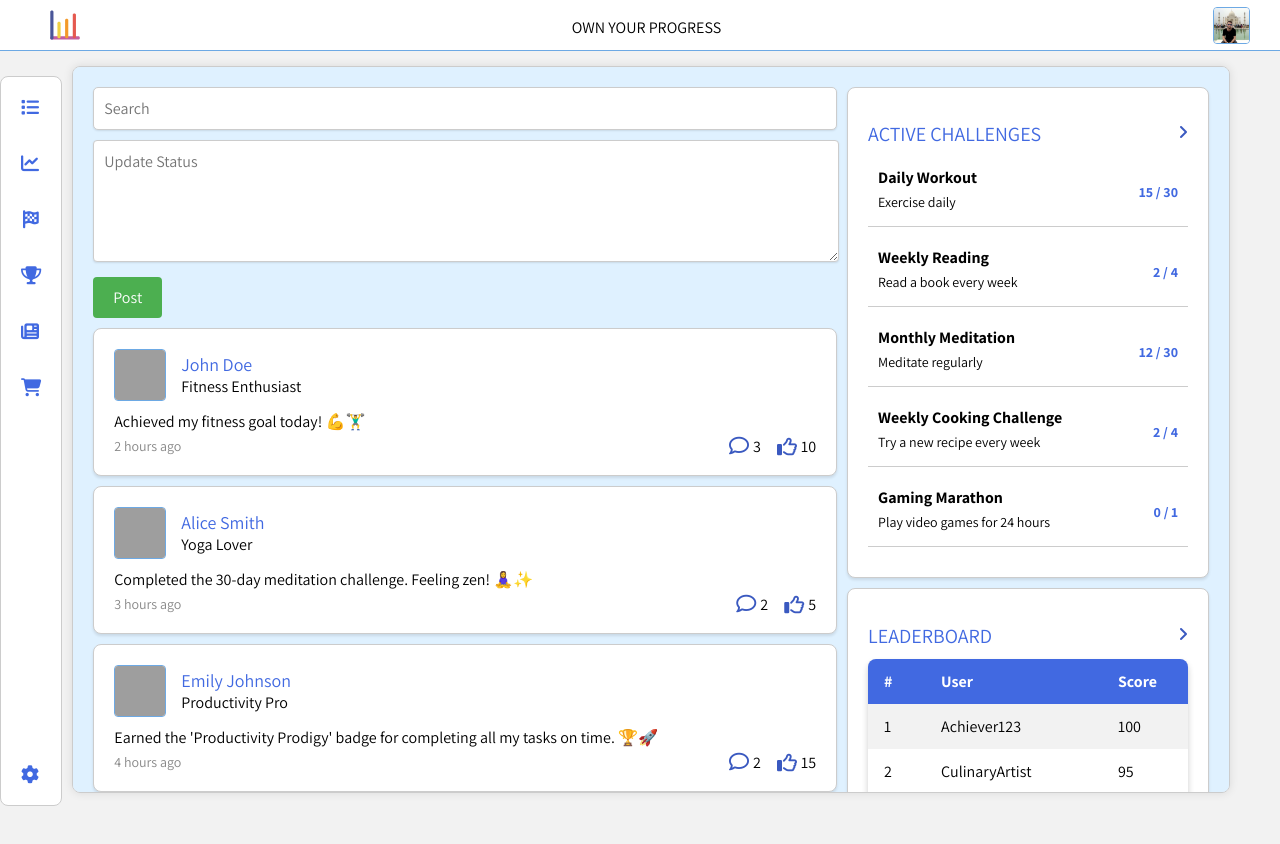
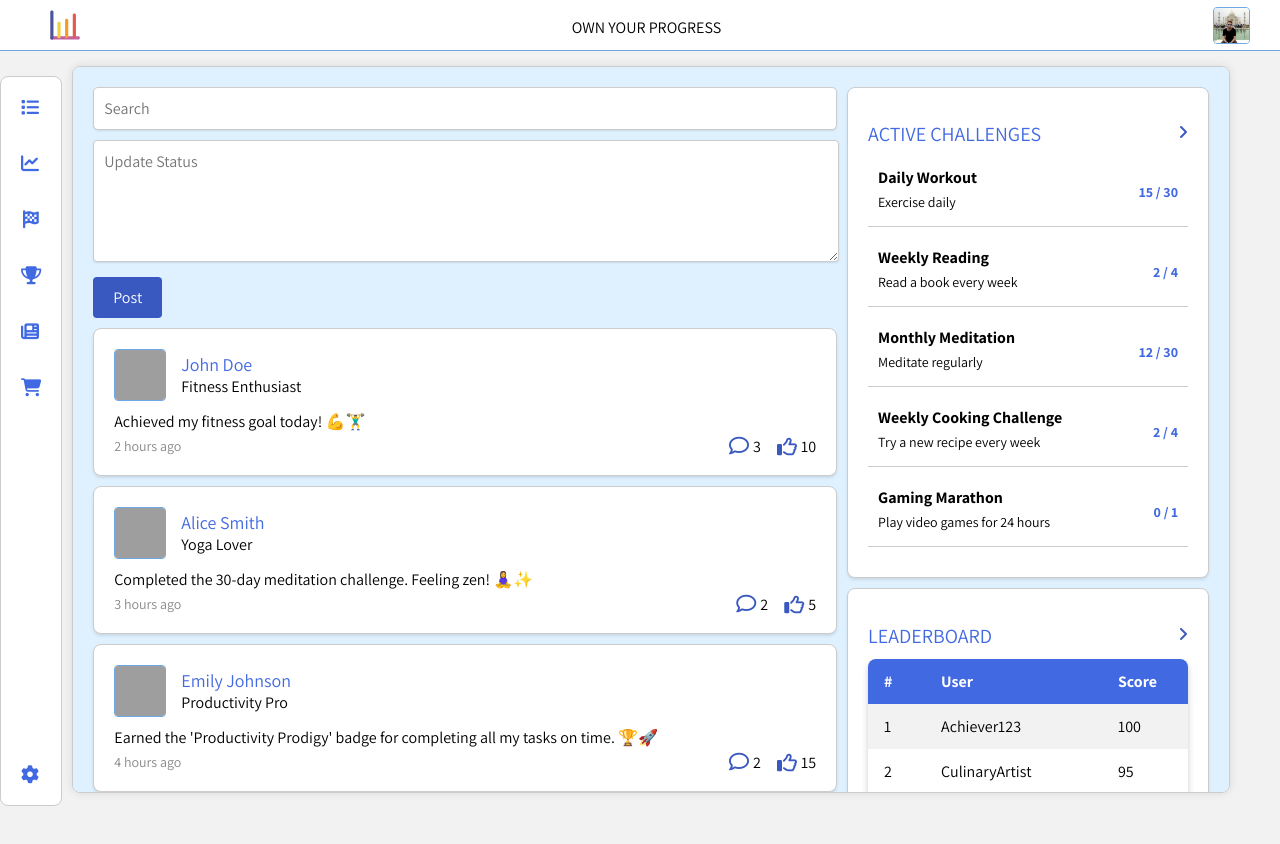
Before and after one commit to joseph-johnson27001/habits_tracker, a Vue app: page / in a window 1280 px wide. Shown: the top 844 px of the page. Built offline with nearby package versions, Linux system fonts and the light colour scheme; grey boxes are pictures that could not be loaded.

Commit message:
Button background color

```diff
--- a/src/components/NewsFeed/NewsFeed.vue
+++ b/src/components/NewsFeed/NewsFeed.vue
@@ -672,20 +672,20 @@ export default {
 }
 
 .post-button {
-  background-color: #4caf50;
+  background-color: #3a59c0;
   color: white;
   padding: 10px 20px;
   border: none;
   border-radius: 4px;
   cursor: pointer;
   font-size: 16px;
-  transition: background-color 0.3s;
+  /* transition: background-color 0.3s; */
   margin-bottom: 10px;
 }
 
-.post-button:hover {
-  background-color: #45a049;
-}
+/* .post-button:hover {
+  background-color: #3a59c0;
+} */
 
 .status-form {
   margin-right: 10px;
```
